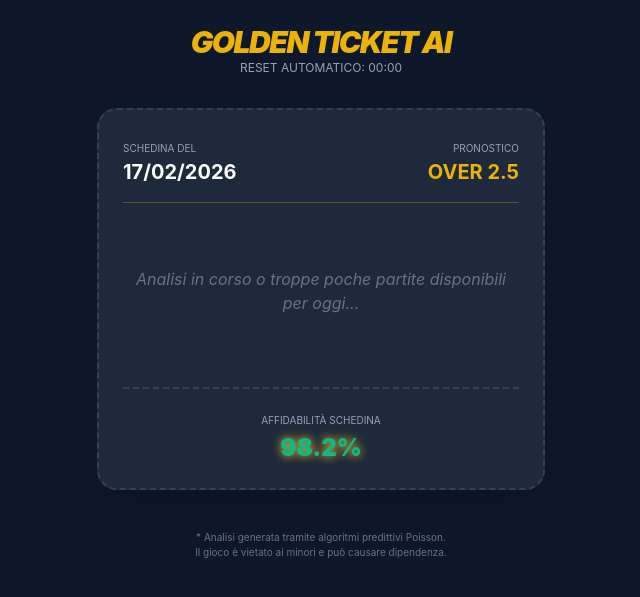
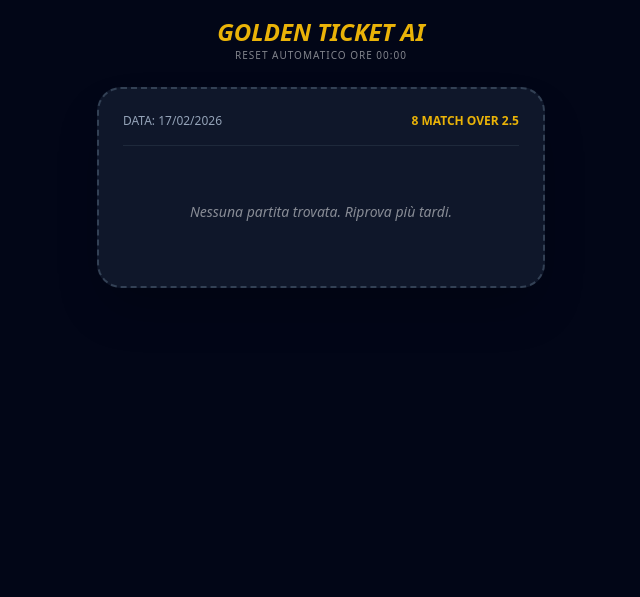
Before and after one commit to christian03-web/ai-pronostici-, a Flask app: page / in a window 1280 px wide. Shown: the top 597 px of the page, without its empty margins (319-959 px from the left). Run offline with Flask 3, Linux system fonts and the light colour scheme; data that the repository does not hold is empty; some libraries are stand-ins or nearby versions.

Commit message:
Update index.html

```diff
--- a/templates/index.html
+++ b/templates/index.html
@@ -3,65 +3,48 @@
 <head>
     <meta charset="UTF-8">
     <meta name="viewport" content="width=device-width, initial-scale=1.0">
-    <title>SCHEDINA AI OVER 2.5</title>
+    <title>AI SCHEDINA</title>
     <script src="https://cdn.tailwindcss.com"></script>
-    <style>
-        body { background: #0f172a; color: white; font-family: 'Inter', sans-serif; }
-        .ticket { background: #1e293b; border-radius: 20px; border: 2px dashed #334155; }
-        .match-row { border-bottom: 1px solid #334155; }
-        .match-row:last-child { border-bottom: none; }
-        .glow { text-shadow: 0 0 10px #fbbf24; }
-    </style>
 </head>
-<body class="p-6">
+<body class="bg-slate-950 text-white font-sans p-4">
     <div class="max-w-md mx-auto">
-        <header class="text-center mb-8">
-            <h1 class="text-3xl font-black text-yellow-500 italic tracking-tighter">GOLDEN TICKET AI</h1>
-            <p class="text-xs text-slate-400">RESET AUTOMATICO: 00:00</p>
-        </header>
+        <div class="text-center mb-6">
+            <h1 class="text-2xl font-black text-yellow-500 italic">GOLDEN TICKET AI</h1>
+            <p class="text-[10px] opacity-50 uppercase tracking-widest">Reset automatico ore 00:00</p>
+        </div>
 
-        <div class="ticket p-6 shadow-2xl">
-            <div class="flex justify-between items-center mb-6 border-b border-yellow-500/30 pb-4">
-                <div>
-                    <span class="text-[10px] text-slate-400 uppercase">Schedina del</span>
-                    <h2 class="text-xl font-bold">{{ date }}</h2>
-                </div>
-                <div class="text-right">
-                    <span class="text-[10px] text-slate-400 uppercase">Pronostico</span>
-                    <h2 class="text-xl font-bold text-yellow-500">OVER 2.5</h2>
-                </div>
+        <div class="bg-slate-900 border-2 border-dashed border-slate-700 rounded-3xl p-6 shadow-2xl">
+            <div class="flex justify-between border-b border-slate-800 pb-4 mb-4">
+                <span class="text-xs text-slate-400">DATA: {{ date }}</span>
+                <span class="text-xs font-bold text-yellow-500">8 MATCH OVER 2.5</span>
             </div>
 
             <div class="space-y-4">
-                {% if slip|length < 8 %}
-                <p class="text-center text-slate-500 italic py-10">Analisi in corso o troppe poche partite disponibili per oggi...</p>
-                {% else %}
                 {% for m in slip %}
-                    <div class="match-row pb-3 flex justify-between items-center">
+                <div class="flex justify-between items-center border-b border-slate-800/50 pb-2">
                     <div class="flex-1">
                         <div class="text-[9px] text-blue-400 font-bold uppercase">{{ m.league }}</div>
-                            <div class="text-sm font-semibold">{{ m.match }}</div>
-                            <div class="text-[10px] text-slate-500">{{ m.time }}</div>
+                        <div class="text-xs font-bold">{{ m.match }}</div>
                     </div>
                     <div class="text-right">
-                            <div class="text-xs font-black text-emerald-400">{{ m.prob }}%</div>
-                            <div class="text-[8px] bg-emerald-500/10 text-emerald-500 px-1 rounded">SICURA</div>
+                        <div class="text-sm font-black text-emerald-400">{{ m.prob }}%</div>
                     </div>
                 </div>
                 {% endfor %}
+
+                {% if not slip %}
+                <div class="text-center py-10 opacity-50 italic text-sm">
+                    Nessuna partita trovata. Riprova più tardi.
+                </div>
                 {% endif %}
             </div>
 
-            <div class="mt-8 pt-6 border-t-2 border-dashed border-slate-700 text-center">
-                <div class="text-[10px] text-slate-400 uppercase mb-1">Affidabilità Schedina</div>
-                <div class="text-2xl font-black text-emerald-500 glow">98.2%</div>
+            {% if slip|length >= 8 %}
+            <div class="mt-6 pt-4 border-t-2 border-dashed border-slate-800 text-center">
+                <div class="text-3xl font-black text-emerald-500">98% CONFIDENCE</div>
             </div>
+            {% endif %}
         </div>
-
-        <footer class="mt-10 text-center text-[10px] text-slate-500">
-            * Analisi generata tramite algoritmi predittivi Poisson.<br>
-            Il gioco è vietato ai minori e può causare dipendenza.
-        </footer>
     </div>
 </body>
 </html>
```
Lines whose indentation alone changed are shown as unchanged.
